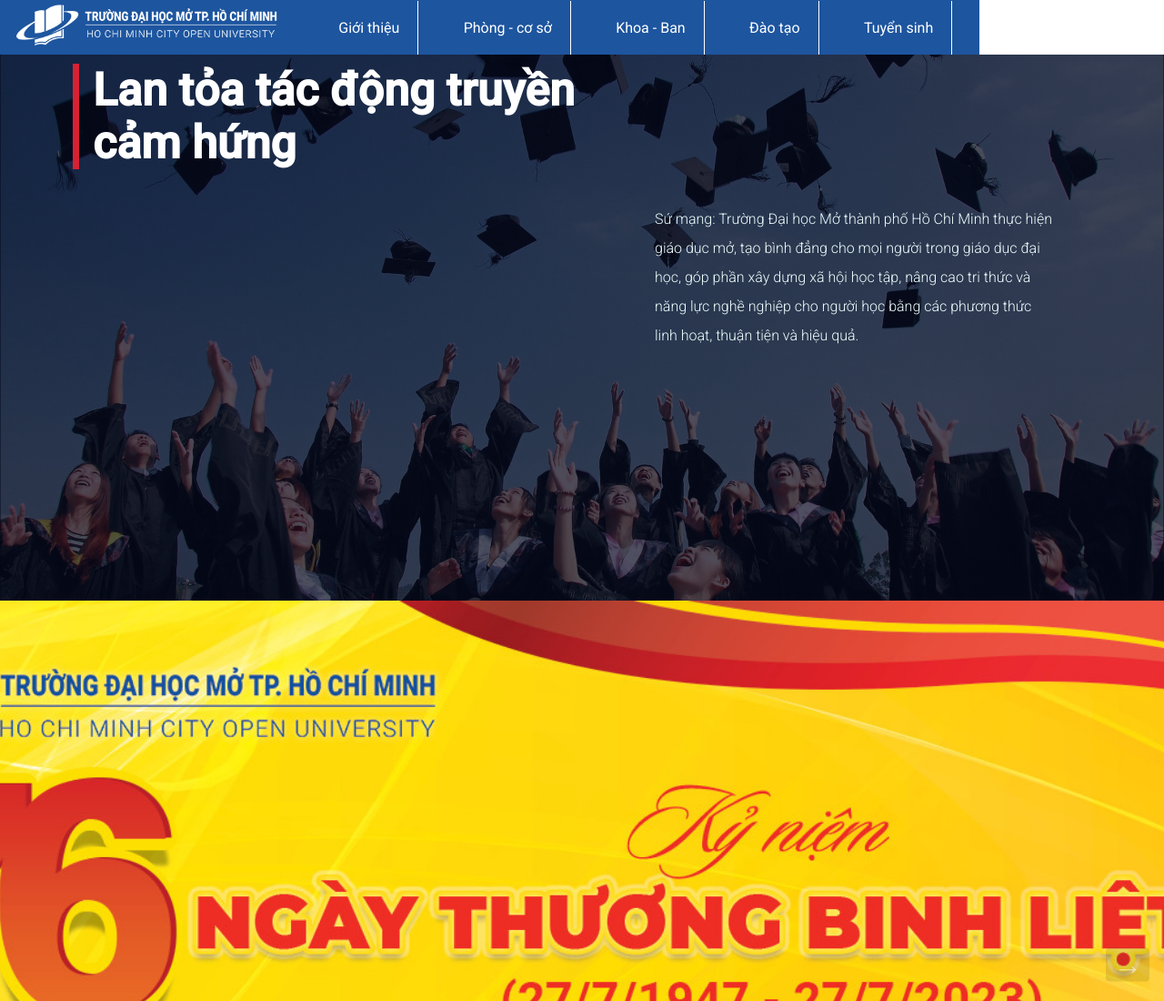
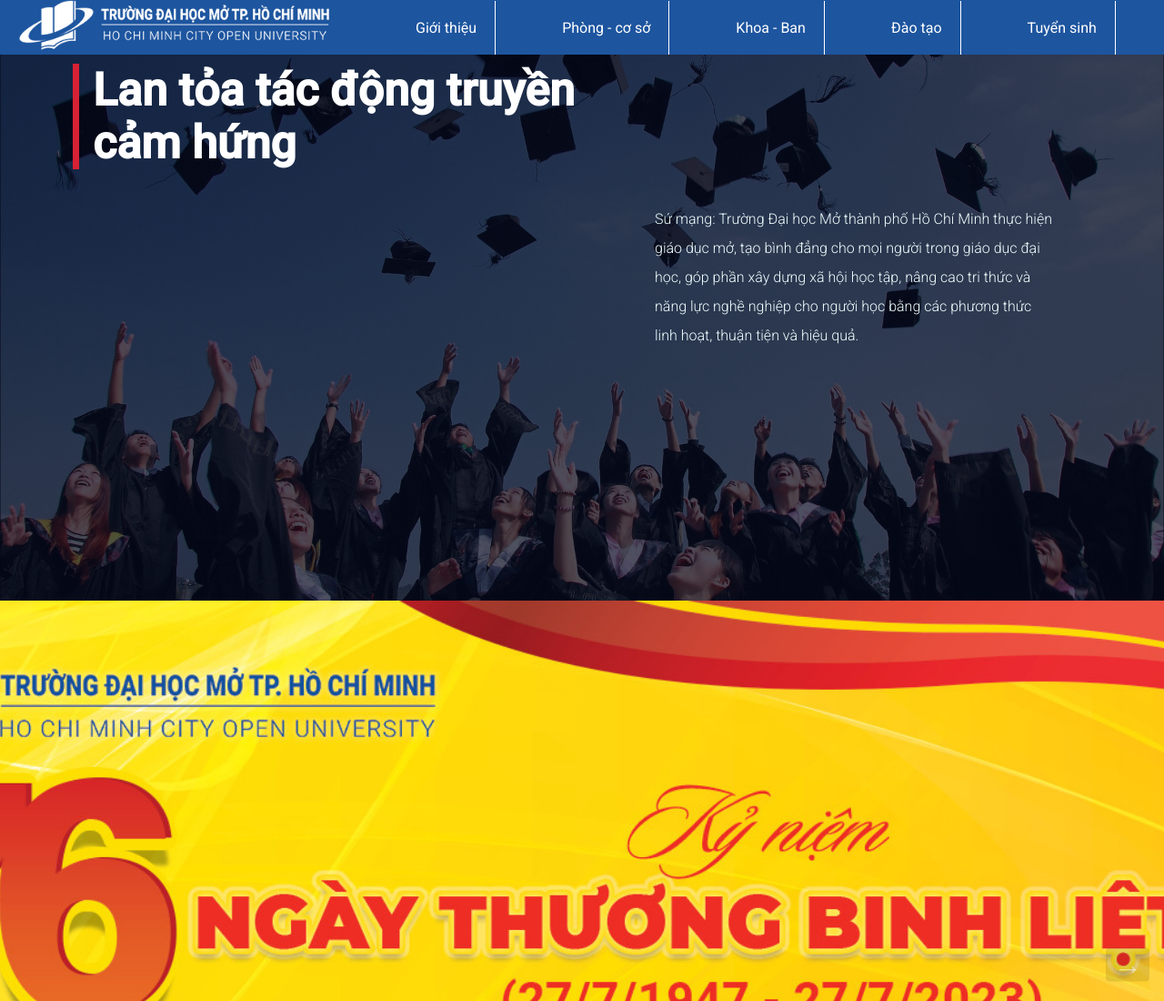
Before and after one commit to TranTrongHan/UniversityDesign, a plain HTML site: page index.html in a window 1280 px wide. Shown: the top 1100 px of the page at 91% size. Drawn offline with Linux system fonts and the light colour scheme.

Commit message:
29thang79h33

```diff
--- a/headerandfooter.css
+++ b/headerandfooter.css
@@ -6,6 +6,8 @@ div.head-bar{
     position: fixed;
     height: 60px;
     top: 0;
+    width: 100%;
+    z-index: 99;
 }
 div.logo{
     width: 30%;
```
